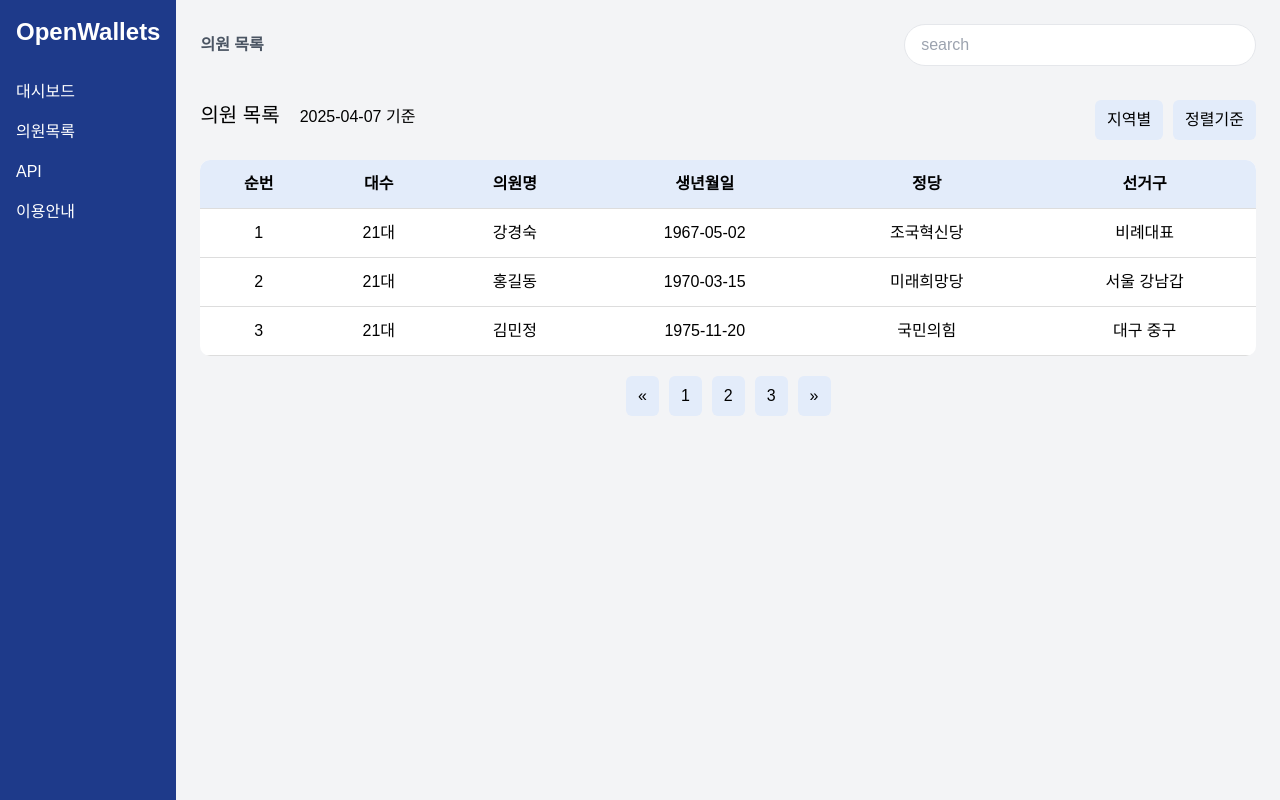
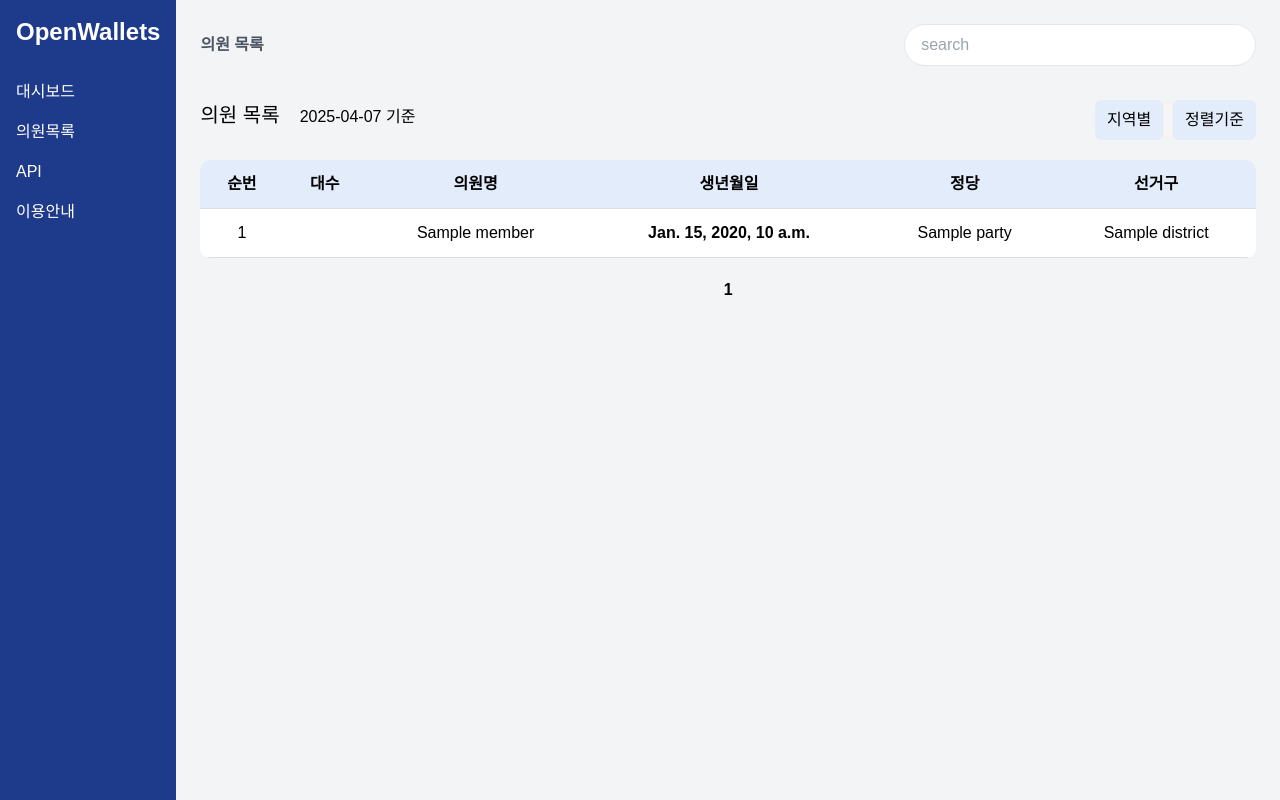
Before and after one commit to Zino03/OpenWallets, a Django app: template OpenWallets/ow/templates/member_list.html in a window 1280 px wide. Run offline with Django 5.2, Linux system fonts and the light colour scheme; the template is opened without the code that fills it: most values are stand-ins (such as "Sample title", 1, 10 or a date in 2020).

Commit message:
데이터 모델 추가, 의원 목록 페이지에만 일부 적용

```diff
--- a/OpenWallets/ow/templates/member_list.html
+++ b/OpenWallets/ow/templates/member_list.html
@@ -83,40 +83,38 @@
         </tr>
       </thead>
       <tbody>
-        <tr>
-          <td>1</td>
-          <td>21대</td>
-          <td><a href="{% url 'member_info' member_id=1 %}">강경숙</a></td>
-          <td>1967-05-02</td>
-          <td>조국혁신당</td>
-          <td>비례대표</td>
-        </tr>
-        <tr>
-          <td>2</td>
-          <td>21대</td>
-          <td>홍길동</td>
-          <td>1970-03-15</td>
-          <td>미래희망당</td>
-          <td>서울 강남갑</td>
-        </tr>
-        <tr>
-          <td>3</td>
-          <td>21대</td>
-          <td>김민정</td>
-          <td>1975-11-20</td>
-          <td>국민의힘</td>
-          <td>대구 중구</td>
-        </tr>
+        {% for member in page_obj %}
+                <tr>
+                    <td>{{ forloop.counter }}</td>
+                    <td>{{ member.session }}</td>
+                    <td>{{ member.name }}</td>
+                    <td><strong>{{ member.birth_date }}</strong></td>
+                    <td>{{ member.party }}</td>
+                    <td>{{ member.district }}</td>
+                </tr>
+                {% endfor %}
       </tbody>
     </table>
 
     <div class="pagination">
-      <button class="page-btn">«</button>
-      <button class="page-btn">1</button>
-      <button class="page-btn">2</button>
-      <button class="page-btn">3</button>
-      <button class="page-btn">»</button>
-    </div>
+            {% if page_obj.has_previous %}
+                <a href="?page=1">&laquo;</a>
+                <a href="?page={{ page_obj.previous_page_number }}">&lt;</a>
+            {% endif %}
+
+            {% for num in page_obj.paginator.page_range %}
+                {% if page_obj.number == num %}
+                    <strong>{{ num }}</strong>
+                {% elif num > page_obj.number|add:'-5' and num < page_obj.number|add:'5' %}
+                    <a href="?page={{ num }}">{{ num }}</a>
+                {% endif %}
+            {% endfor %}
+
+            {% if page_obj.has_next %}
+                <a href="?page={{ page_obj.next_page_number }}">&gt;</a>
+                <a href="?page={{ page_obj.paginator.num_pages }}">&raquo;</a>
+            {% endif %}
+        </div>
   </div>
 </body>
 {% endblock %}
```
Also changed, not shown: OpenWallets/ow/models.py (+37 -5 lines), OpenWallets/ow/views.py (+59 -3 lines), OpenWallets/ow/migrations/0001_initial.py (added), OpenWallets/ow/migrations/0002_assemblyproperty_property_delete_post_and_more.py (added).
